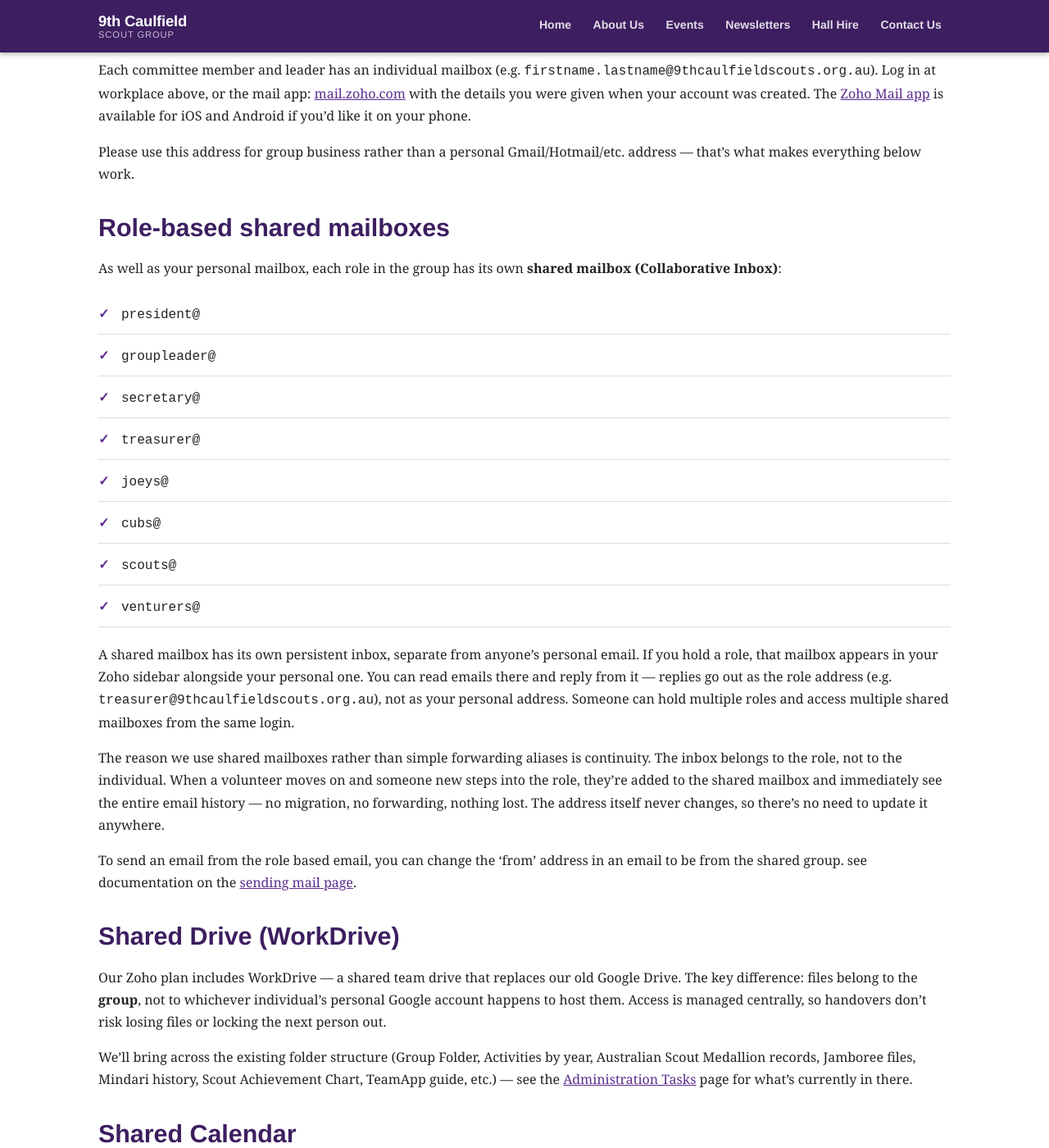
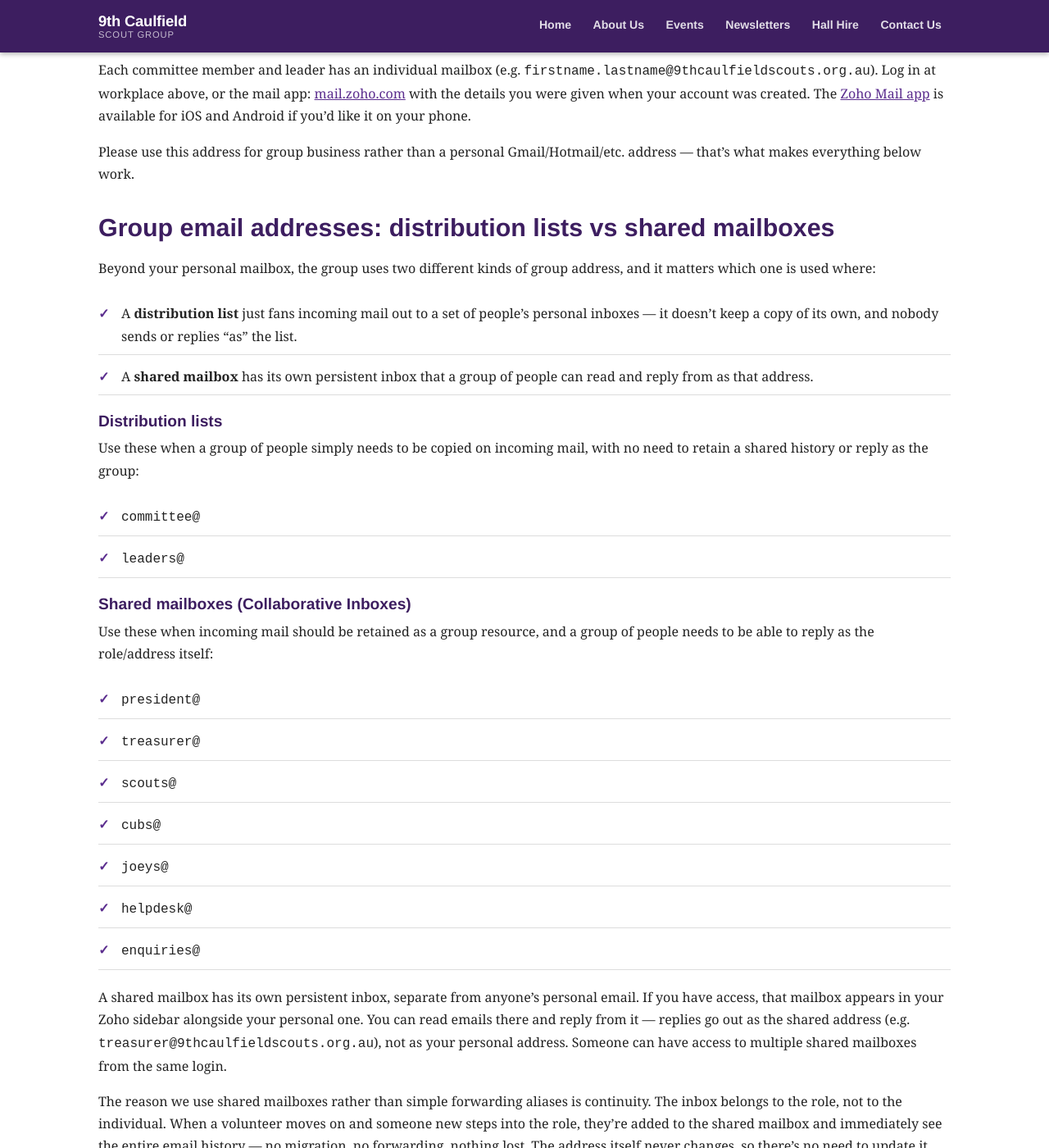
Before and after one commit to ideapod/9thcaulfield, a Jekyll site: the page built from zoho-how-to.md, in a window 1280 px wide and 1400 px high, scrolled down 361 px. Shown: the whole window at 82% size. Built offline with Jekyll 4.4.1, drawn with Linux system fonts in a browser that asks for light colours; some of the changed text lies outside the part shown.

Commit message:
Update contact email and document shared mailboxes vs distribution lists
Site email now points at enquiries@ instead of the old scoutsvictoria.com.au
address. Zoho page now distinguishes distribution lists (committee@,
leaders@) from shared mailboxes, and lists the actual set currently set up.

```diff
--- a/_config.yml
+++ b/_config.yml
@@ -5,7 +5,7 @@ description: >-
 url: "https://9thcaulfieldscouts.org.au"
 baseurl: ""
 
-email: gl.9thcaulfield@scoutsvictoria.com.au
+email: enquiries@9thcaulfieldscouts.org.au
 address: "20 Ricourt Avenue, Murrumbeena VIC 3163"
 
 # Collections
--- a/zoho-how-to.md
+++ b/zoho-how-to.md
@@ -16,24 +16,37 @@ Each committee member and leader has an individual mailbox (e.g. `firstname.last
 
 Please use this address for group business rather than a personal Gmail/Hotmail/etc. address — that's what makes everything below work.
 
-## Role-based shared mailboxes
+## Group email addresses: distribution lists vs shared mailboxes
 
-As well as your personal mailbox, each role in the group has its own **shared mailbox (Collaborative Inbox)**:
+Beyond your personal mailbox, the group uses two different kinds of group address, and it matters which one is used where:
+
+- A **distribution list** just fans incoming mail out to a set of people's personal inboxes — it doesn't keep a copy of its own, and nobody sends or replies "as" the list.
+- A **shared mailbox** has its own persistent inbox that a group of people can read and reply from as that address.
+
+### Distribution lists
+
+Use these when a group of people simply needs to be copied on incoming mail, with no need to retain a shared history or reply as the group:
+
+- `committee@`
+- `leaders@`
+
+### Shared mailboxes (Collaborative Inboxes)
+
+Use these when incoming mail should be retained as a group resource, and a group of people needs to be able to reply as the role/address itself:
 
 - `president@`
-- `groupleader@`
-- `secretary@`
 - `treasurer@`
+- `scouts@`
+- `cubs@`
 - `joeys@`
-- `cubs@`
-- `scouts@`
-- `venturers@`
+- `helpdesk@`
+- `enquiries@`
 
-A shared mailbox has its own persistent inbox, separate from anyone's personal email. If you hold a role, that mailbox appears in your Zoho sidebar alongside your personal one. You can read emails there and reply from it — replies go out as the role address (e.g. `treasurer@9thcaulfieldscouts.org.au`), not as your personal address. Someone can hold multiple roles and access multiple shared mailboxes from the same login.
+A shared mailbox has its own persistent inbox, separate from anyone's personal email. If you have access, that mailbox appears in your Zoho sidebar alongside your personal one. You can read emails there and reply from it — replies go out as the shared address (e.g. `treasurer@9thcaulfieldscouts.org.au`), not as your personal address. Someone can have access to multiple shared mailboxes from the same login.
 
 The reason we use shared mailboxes rather than simple forwarding aliases is continuity. The inbox belongs to the role, not to the individual. When a volunteer moves on and someone new steps into the role, they're added to the shared mailbox and immediately see the entire email history — no migration, no forwarding, nothing lost. The address itself never changes, so there's no need to update it anywhere.
 
-To send an email from the role based email, you can change the 'from' address in an email to be from the shared group. see documentation on the [sending mail page](https://www.zoho.com/mail/help/sending-mails.html).
+To send an email from the shared mailbox address, you can change the 'from' address in an email to be from the shared group. see documentation on the [sending mail page](https://www.zoho.com/mail/help/sending-mails.html).
 
 
 ## Shared Drive (WorkDrive)
```
